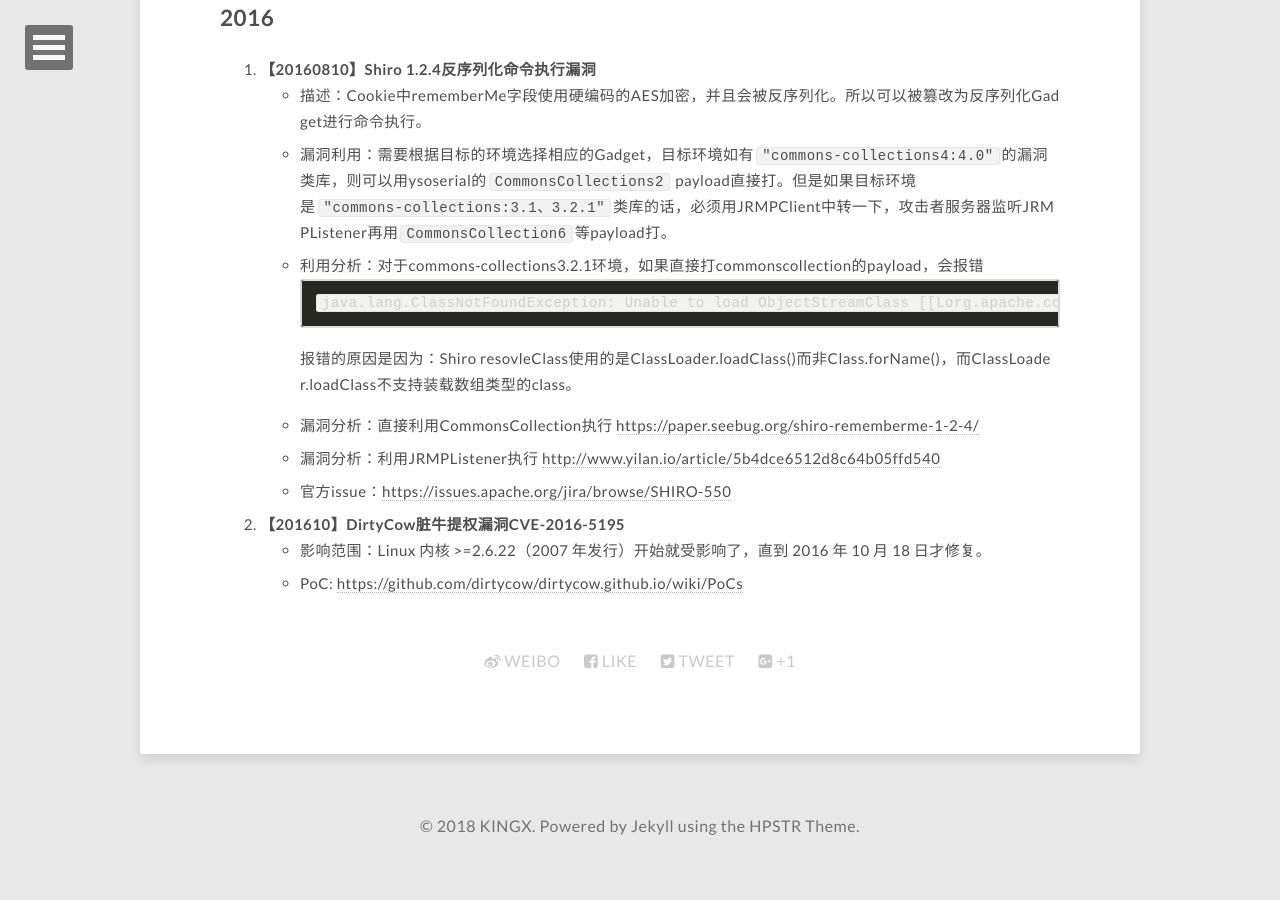
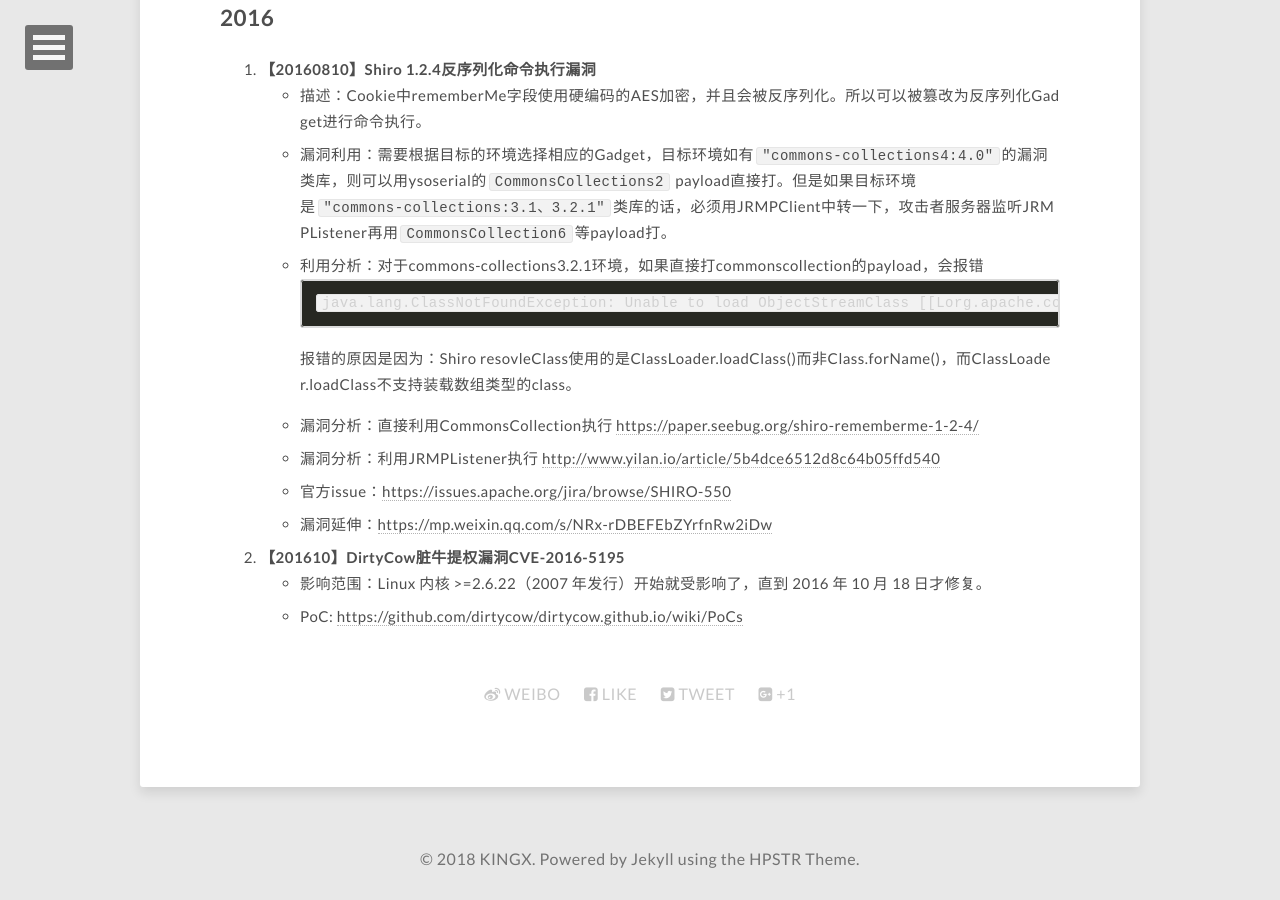
Before and after one commit to kxcode/kxcode.github.io, a Jekyll site: the page built from latest-vulns/index.md, in a window 1280 px wide and 900 px high, scrolled down 14896 px. Built offline with Jekyll 4.4.1, drawn with Linux system fonts in a browser that asks for light colours; nearby versions of some CDN libraries; comment, search, counter and statistics services are not loaded; before the commit the page ends 15763 px from its top, so only the background shows below that; part of the change alters nothing that is shown.

Commit message:
update latest vulns

```diff
--- a/_config.yml
+++ b/_config.yml
@@ -80,4 +80,4 @@ page_layout: page
 titlecase: true
 
 include: [".htaccess"]
-exclude: ["lib", "config.rb", "Capfile", "config", "Gemfile", "Gemfile.lock", "README.md", "LICENSE", "log", "Rakefile", "Rakefile.rb", "tmp", "less", "*.sublime-project", "*.sublime-workspace", "test", "spec", "Gruntfile.js", "package.json", "node_modules"]
+exclude: ["bundle","lib", "config.rb", "Capfile", "config", "Gemfile", "Gemfile.lock", "README.md", "LICENSE", "log", "Rakefile", "Rakefile.rb", "tmp", "less", "*.sublime-project", "*.sublime-workspace", "test", "spec", "Gruntfile.js", "package.json", "node_modules"]
--- a/latest-vulns/index.md
+++ b/latest-vulns/index.md
@@ -535,6 +535,7 @@ https://github.com/rapid7/metasploit-framework/blob/22503209d9b8aa0a0e21ed60d9a0
     - 漏洞分析：直接利用CommonsCollection执行 <https://paper.seebug.org/shiro-rememberme-1-2-4/>
     - 漏洞分析：利用JRMPListener执行 <http://www.yilan.io/article/5b4dce6512d8c64b05ffd540>
     - 官方issue：<https://issues.apache.org/jira/browse/SHIRO-550>
+    - 漏洞延伸：<https://mp.weixin.qq.com/s/NRx-rDBEFEbZYrfnRw2iDw>
 
 1. **【201610】DirtyCow脏牛提权漏洞CVE-2016-5195**
     - 影响范围：Linux 内核 >=2.6.22（2007 年发行）开始就受影响了，直到 2016 年 10 月 18 日才修复。
```
